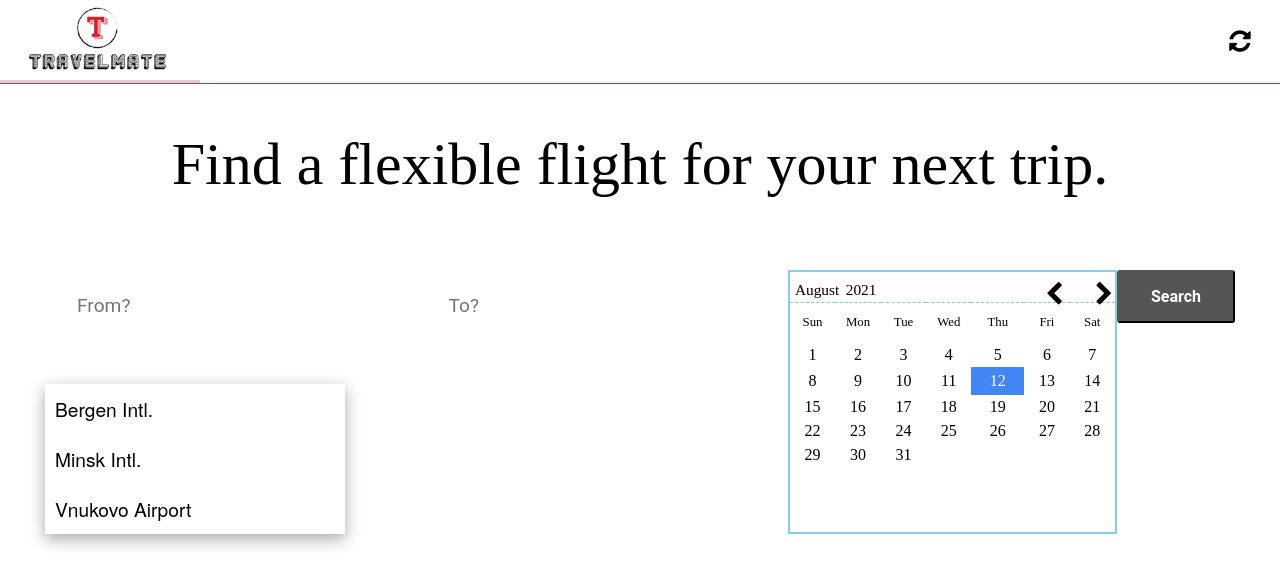
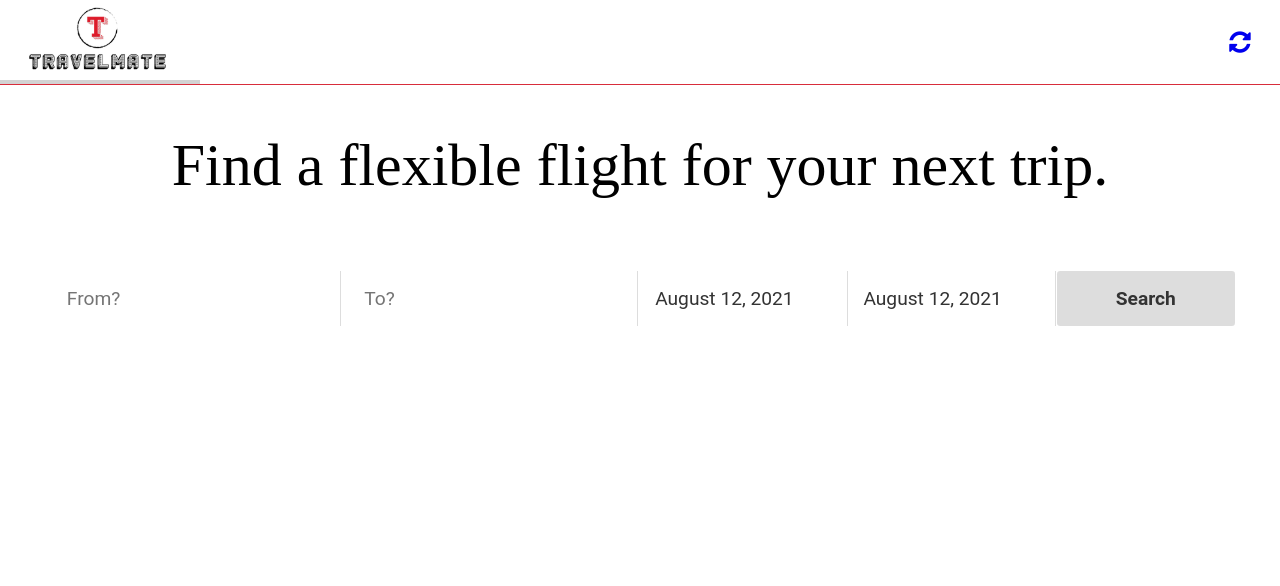
Before and after one commit to irrelephant-io/travel-mate-client, a React (Create React App) app: page / in a window 1280 px wide. Shown: the top 586 px of the page. Built offline with nearby package versions, Linux system fonts and the light colour scheme.

Commit message:
Fix searchForm style, remove useless components

```diff
--- a/src/components/Footer/Footer.module.css
+++ b/src/components/Footer/Footer.module.css
@@ -18,7 +18,7 @@
     text-align: center;
 }
 
-p, a {
+.footer p, .footer a {
     color: #000000;
     text-decoration: none;
     font-size: 10px;
--- /dev/null
+++ b/src/components/SearchForm/AirportSelector/AirportSelector.jsx
@@ -0,0 +1,35 @@
+import React from 'react';
+import { useDebouncedCallback } from 'use-debounce';
+import s from './AirportSelector.module.css';
+
+import useAirports from '../../../fetcher/airportFetcher';
+
+const FromSelector = (props) => {
+    const [airports, setSearchString] = useAirports();
+    const setSearchStringDebounced = useDebouncedCallback(setSearchString, 500);
+
+    return (
+        <div className={s.searchFrom}>
+            <input
+                type="text"
+                className={s.input}
+                id="from"
+                placeholder={props.placeholder}
+                required=""
+                onChange={e => setSearchStringDebounced(e.target.value)}
+            />
+            <label htmlFor="from" className={s.label}>{props.placeholder}</label>
+
+            {!!airports.length && <div className={s.matchList}>{airports.map(ap => {
+                return (
+                    <a className={s.dataItem} href="/#" target="_blank">
+                        <p>{ap.name}</p>
+                    </a>
+                )
+            })}</div>}
+
+        </div>
+    );
+}
+
+export default FromSelector;
--- a/src/components/SearchForm/FromSelector/FromSelector.module.css
+++ b/src/components/SearchForm/AirportSelector/AirportSelector.module.css
@@ -12,13 +12,13 @@
     color: #333;
     font-size: 1.2rem;
     margin: 0 auto;
-    padding: 1.5rem 2rem;
-    border-radius: 0.2rem;
+    padding: 1rem 1.25rem;
     background-color: rgb(255, 255, 255);
     border: none;
-    width: 90%;
+    border-right:1px solid #ddd;
+    width: 85%;
     display: block;
-    border-bottom: 0.3rem solid transparent;
+    /* border-bottom: 0.3rem solid transparent; */
     transition: all 0.3s;
 }
 
@@ -29,16 +29,12 @@
     transform: translateY(-4rem);
 }
 
-.searchFrom {
-    width: 400px;
-}
-
 .matchList {
     margin-top: 5px;
-    width: 300px;
     height: 150px;
     background-color: white;
     box-shadow: rgba(0, 0, 0, 0.35) 0px 5px 15px;
+    border-radius: 0.2rem;
     overflow: hidden;
     overflow-y: auto;
 }
--- a/src/components/SearchForm/Calendar/Calendar.jsx
+++ b/src/components/SearchForm/Calendar/Calendar.jsx
@@ -9,7 +9,8 @@ export default class Calendar extends React.Component {
         today: moment(),
         showMonthPopup: false,
         showYearPopup: false,
-        selectedDay: null
+        selectedDay: null,
+        calendarShow: false
     }
 
     constructor(props) {
@@ -18,7 +19,6 @@ export default class Calendar extends React.Component {
         this.style = props.style || {};
         this.style.width = this.width; // add this
     }
-
 
     weekdays = moment.weekdays(); //["Sunday", "Monday", "Tuesday", "Wednessday", "Thursday", "Friday", "Saturday"]
     weekdaysShort = moment.weekdaysShort(); // ["Sun", "Mon", "Tue", "Wed", "Thu", "Fri", "Sat"]
@@ -172,6 +172,12 @@ export default class Calendar extends React.Component {
         this.props.onDayClick && this.props.onDayClick(e, day);
     }
 
+    calendarShow = () => {
+        this.setState(prevState => ({
+            calendarShow: !prevState.calendarShow
+          }));
+    }
+
     render() {
         // Map the weekdays i.e Sun, Mon, Tue etc as <td>
         let weekdays = this.weekdaysShort.map((day) => {
@@ -226,8 +232,16 @@ export default class Calendar extends React.Component {
             );
         })
 
+        let showDate = this.state.selectedDay !== null ?
+            (this.state.today.format('MMMM') + ' ' + this.state.selectedDay + ', ' + this.state.today.format('YYYY')) :
+            this.state.today.format('MMMM D, YYYY'); // CHECK HOW TO RECEIVE SELECTED MONTH + SELECTED YEAR RETARD! https://momentjs.com/
+
         return (
-            <div className={s.calendarContainer} style={this.style}>
+            <div>
+                <div className={s.miniCalendar} onClick={this.calendarShow}>
+                    <span>{showDate}</span>
+                </div>
+                {this.state.calendarShow && <div className={s.calendarContainer} style={this.style}>
                     <table className={s.calendar}>
                         <thead>
                             <tr className={s.calendarHeader}>
@@ -243,7 +257,6 @@ export default class Calendar extends React.Component {
                                     <i className="fa fa-fw fa-chevron-right"
                                         onClick={(e) => { this.nextMonth() }}>
                                     </i>
-
                                 </td>
                             </tr>
                         </thead>
@@ -254,9 +267,8 @@ export default class Calendar extends React.Component {
                             {trElements}
                         </tbody>
                     </table>
-
+                </div>}
             </div>
-
         );
     }
 }
--- a/src/components/SearchForm/Calendar/Calendar.module.css
+++ b/src/components/SearchForm/Calendar/Calendar.module.css
@@ -5,6 +5,7 @@ td,
 tr {
     padding: 0;
     margin: 0;
+    font-family: 'Roboto', sans-serif;
 }
 
 .calendarContainer {
@@ -48,19 +49,12 @@ tr {
 
 .currentDay {
     background-color: #4285f4;
-    width: 28px;
-    height: 28px;
-    line-height: 28px;
     border-radius: 2%;
     color: white;
 }
 .selectedDay {
-    background-color:yellow;
-    width: 28px;
-    height: 28px;
-    line-height: 28px;
-    border-radius: 2%;
-    color: black;
+    font-weight: bold;
+    color: red;
 }
 
 .monthPopup {
@@ -90,3 +84,14 @@ tr {
 .labelMonth {
     cursor: pointer;
 }
+
+.miniCalendar {
+    font-family: 'Roboto', sans-serif;
+    color: #333;
+    font-size: 1.2rem;
+    margin: 0 auto;
+    padding: 1rem 0.9rem;
+    border-right:1px solid #ddd;
+    background-color: rgb(255, 255, 255);
+    width: 85%;
+}
--- a/src/components/SearchForm/FromSelector/FromSelector.jsx
+++ /dev/null
@@ -1,69 +0,0 @@
-import React from 'react';
-import { useDebouncedCallback } from 'use-debounce';
-import s from './FromSelector.module.css';
-
-import useAirports from '../../../fetcher/airportFetcher';
-
-const FromSelector = () => {
-    const [airports, setSearchString] = useAirports();
-    const setSearchStringDebounced = useDebouncedCallback(setSearchString, 500);
-
-    return (
-        <div className={s.searchFrom}>
-            <input
-                type="text"
-                className={s.input}
-                id="from"
-                placeholder="From?"
-                required=""
-                onChange={e => setSearchStringDebounced(e.target.value)}
-            />
-            <label htmlFor="from" className={s.label}>From?</label>
-
-            <div className={s.matchList}>
-                {airports !== null && airports.map(ap => {
-                    return (
-                        <a className={s.dataItem} href="/#" target="_blank">
-                            <p>{ap.name}</p>
-                        </a>
-                    )
-                }) || <span>Loading...</span>}
-
-            </div>
-        </div>
-    );
-}
-
-// return (
-//     <div className="search">
-//       <div className="searchInputs">
-//         <input
-//           type="text"
-//           placeholder={placeholder}
-//           value={wordEntered}
-//           onChange={handleFilter}
-//         />
-//         <div className="searchIcon">
-//           {filteredData.length === 0 ? (
-//             <SearchIcon />
-//           ) : (
-//             <CloseIcon id="clearBtn" onClick={clearInput} />
-//           )}
-//         </div>
-//       </div>
-//       {filteredData.length != 0 && (
-//         <div className="dataResult">
-//           {filteredData.slice(0, 15).map((value, key) => {
-//             return (
-//               <a className="dataItem" href={value.link} target="_blank">
-//                 <p>{value.title} </p>
-//               </a>
-//             );
-//           })}
-//         </div>
-//       )}
-//     </div>
-//   );
-// }
-
-export default FromSelector;
--- a/src/components/SearchForm/SearchButton/SearchButton.module.css
+++ b/src/components/SearchForm/SearchButton/SearchButton.module.css
@@ -1,21 +1,24 @@
 button {
+    font-family: 'Roboto', sans-serif;
+    font-size: 1.2rem;
+    margin: 0 auto;
+    padding: 1rem 1.25rem;
+    border: none;
+
+    border-radius: 0.2rem;
     width: 100%;
-    /* margin-left: 2.5rem; */
-    border-radius: 3px;
-    background-color: #555555;
-    color: white;
+    background-color: #ddd;
+    color: #333;
     transition-duration: 0.4s;
-    padding: 15px 32px;
-    font-family: 'Roboto', sans-serif;
     text-align: center;
     text-decoration: none;
-    font-size: 16px;
     font-weight: bold;
     cursor: pointer;
 }
 
 button:hover {
     background-color: white;
-    color: black;
-    border: 2px solid #555555;
+    color: #333;
+    border: 2px solid #333;
+    border-radius: 0.2rem;
 }
--- a/src/components/SearchForm/SearchForm.jsx
+++ b/src/components/SearchForm/SearchForm.jsx
@@ -1,6 +1,5 @@
 import React from 'react';
-import FromSelector from './FromSelector/FromSelector';
-import ToSelector from './ToSelector/ToSelector';
+import AirportSelector from './AirportSelector/AirportSelector';
 import Calendar from './Calendar/Calendar';
 import SearchButton from './SearchButton/SearchButton';
 
@@ -13,8 +12,9 @@ const SearchContainer = () => {
                 <legend>Find a flexible flight for your next trip.</legend>
             </fieldset>
             <div className={s.innerForm}>
-                <FromSelector />
-                <ToSelector />
+                <AirportSelector placeholder="From?"/>
+                <AirportSelector placeholder="To?"/>
+                <Calendar />
                 <Calendar />
                 <SearchButton />
             </div>
--- a/src/components/SearchForm/SearchForm.module.css
+++ b/src/components/SearchForm/SearchForm.module.css
@@ -19,5 +19,6 @@
 }
 
 .innerForm {
-    display: flex;
+    display: grid;
+    grid-template-columns: 25% 25% 17.5% 17.5% 15%;
 }
--- a/src/components/SearchForm/ToSelector/ToSelector.jsx
+++ /dev/null
@@ -1,13 +0,0 @@
-import React from 'react';
-import s from './ToSelector.module.css';
-
-const ToSelector = () => {
-    return (
-        <div className={s.searchTo}>
-            <input type="text" className={s.input} id="to" placeholder="To?" required="" />
-            <label htmlFor="to" className={s.label}>To?</label>
-        </div>
-    )
-}
-
-export default ToSelector;
--- a/src/components/SearchForm/ToSelector/ToSelector.module.css
+++ /dev/null
@@ -1,34 +0,0 @@
-.label {
-    font-family: 'Roboto', sans-serif;
-    font-size: 1.2rem;
-    margin: 0.5rem 0rem 0.5rem 2rem;
-    display: block;
-    transition: all 0.3s;
-    transform: translateY(0rem);
-}
-
-.input {
-    font-family: 'Roboto', sans-serif;
-    color: #333;
-    font-size: 1.2rem;
-    margin: 0 auto;
-    padding: 1.5rem 2rem;
-    border-radius: 0.2rem;
-    background-color: rgb(255, 255, 255);
-    border: none;
-    width: 90%;
-    display: block;
-    border-bottom: 0.3rem solid transparent;
-    transition: all 0.3s;
-}
-
-.input:placeholder-shown+.label {
-    opacity: 0;
-    visibility: hidden;
-    -webkit-transform: translateY(-4rem);
-    transform: translateY(-4rem);
-}
-
-.searchTo {
-    width: 400px;
-}
--- a/src/fetcher/airportFetcher.js
+++ b/src/fetcher/airportFetcher.js
@@ -3,11 +3,15 @@ import airportsMock from './../data/test.airports.json';
 import { useState, useEffect } from 'react';
 
 function useAirports() {
-    const [airports, setAirports] = useState(null);
-    const [searchString, setSearchString] = useState(null);
+    const [airports, setAirports] = useState([]);
+    const [searchString, setSearchString] = useState('');
 
     useEffect(() => {
-	fetchAirports(searchString).then(setAirports);
+        if (searchString === '') { setAirports([]) }
+        else {
+            fetchAirports(searchString).then(setAirports);
+        }
+
     }, [searchString]);
 
     return [airports, setSearchString];
@@ -21,7 +25,7 @@ function fetchAirports(searchString = null) {
                 : airportsMock.filter(port => port.name.toLowerCase().includes(searchString.toLowerCase()));
             res(matchingAirports)
         }
-        , 1000);
+            , 1000);
     })
 }
 
```
Lines whose indentation alone changed are shown as unchanged.
